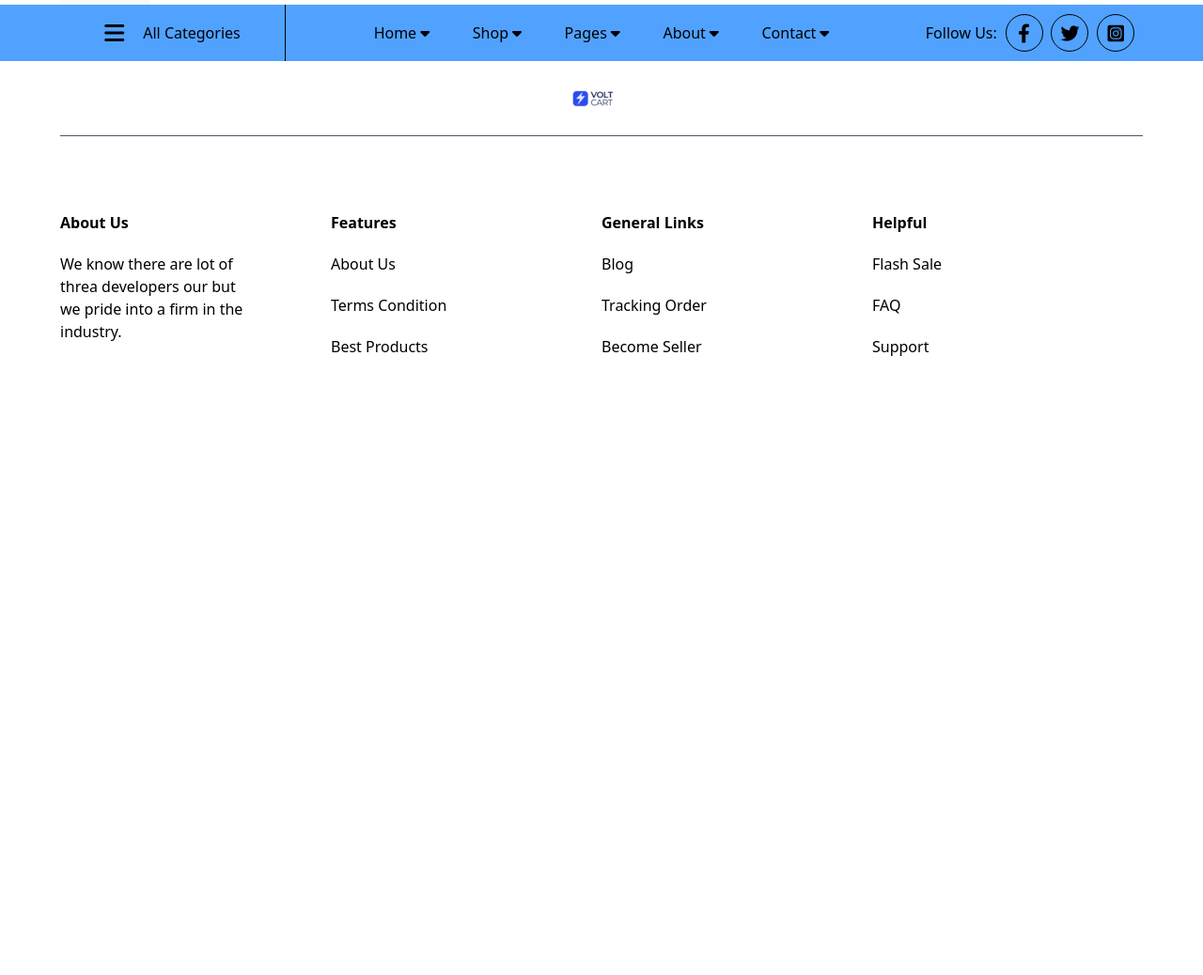
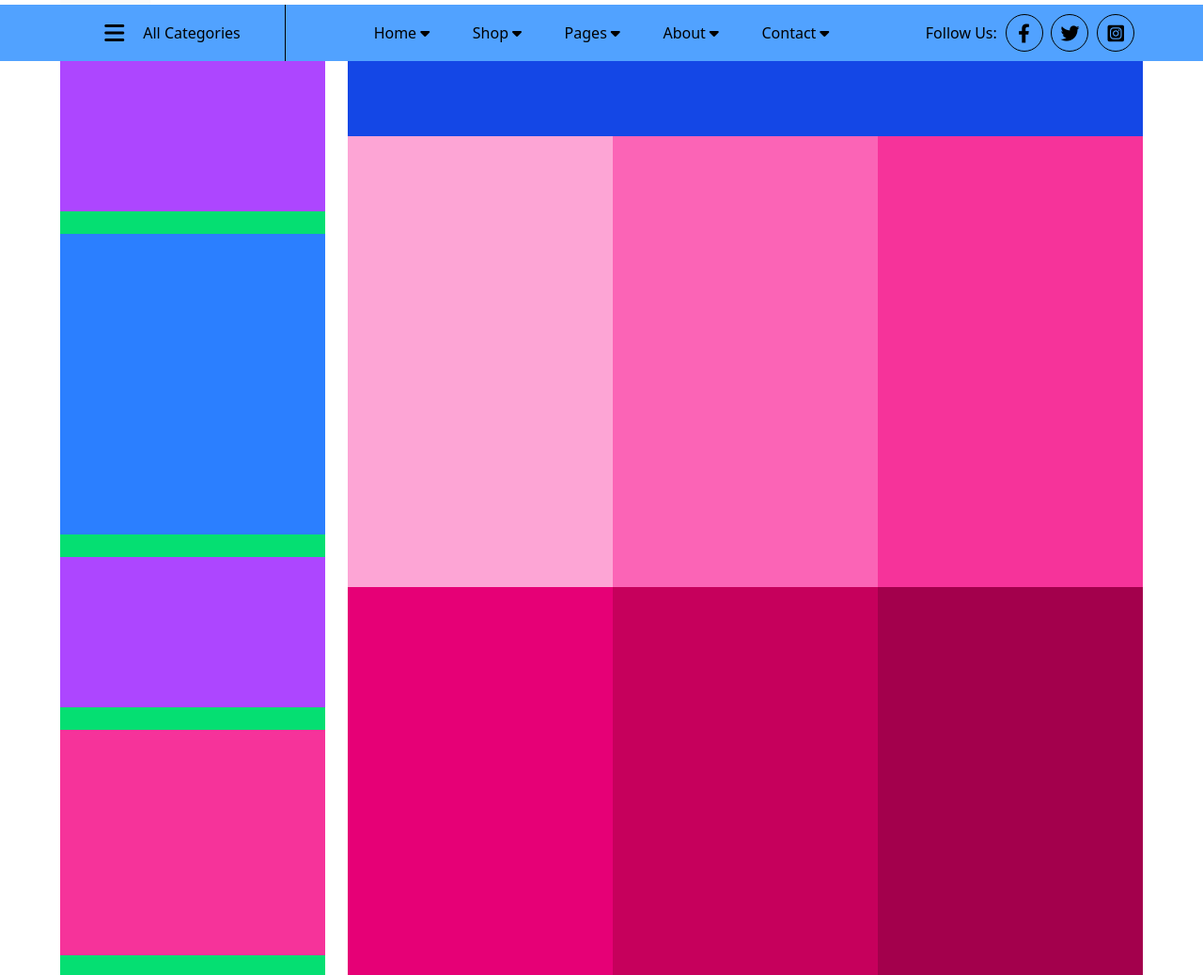
Before and after one commit to pratikshsaini/E-Commerce-App, a website: page product-grid.html in a window 1280 px wide. Shown: the part 91-1129 px from the top of the page at 94% size. Before the commit the page ends 800 px from the top, so only its background shows below. Drawn offline with Linux system fonts and the light colour scheme.

Commit message:
Product Grid Section Layout Completed

```diff
--- a/product-grid.html
+++ b/product-grid.html
@@ -3,7 +3,7 @@
   <head>
     <meta charset="UTF-8" />
     <meta name="viewport" content="width=device-width, initial-scale=1.0" />
-    <title>VoltCart</title>
+    <title>VoltCart - Product Grid</title>
     <link rel="stylesheet" href="/output.css" />
     <link
       rel="stylesheet"
@@ -135,6 +135,34 @@
       </div>
     </nav>
 
+    <main>
+<div class="product-grid-section flex justify-center items-center">
+    <div class="container w-[90%] flex gap-6">
+        <div class="product-sidebar w-1/4 h-[85rem] bg-green-400 flex flex-col justify-between">
+            <div class="search-product w-full h-40 bg-purple-500"></div>
+            <div class="search-product w-full h-80 bg-blue-500"></div>
+            <div class="search-product w-full h-40 bg-purple-500"></div>
+            <div class="search-product w-full h-60 bg-pink-500"></div>
+            <div class="search-product w-full h-96 bg-red-500"></div>
+        </div>
+        <div class="product-grid-head w-3/4 h-[100rem] bg-violet-600">
+            <div class="product-filters w-full h-20 bg-blue-700"></div>
+            <div class="product-grid grid grid-cols-3">
+                <div class="product-grid-1 h-[30rem] bg-pink-300"></div>
+                <div class="product-grid-1 h-[30rem] bg-pink-400"></div>
+                <div class="product-grid-1 h-[30rem] bg-pink-500"></div>
+                <div class="product-grid-1 h-[30rem] bg-pink-600"></div>
+                <div class="product-grid-1 h-[30rem] bg-pink-700"></div>
+                <div class="product-grid-1 h-[30rem] bg-pink-800"></div>
+                <div class="product-grid-1 h-[30rem] bg-pink-900"></div>
+                <div class="product-grid-1 h-[30rem] bg-pink-500"></div>
+                <div class="product-grid-1 h-[30rem] bg-pink-600"></div>
+            </div>
+        </div>
+    </div>
+</div>
+    </main>
+
     <footer>
       <div class="footer flex justify-center">
         <div class="container w-[90%]">
```
Also changed, not shown: index.html (+1 -1 lines), output.css.
